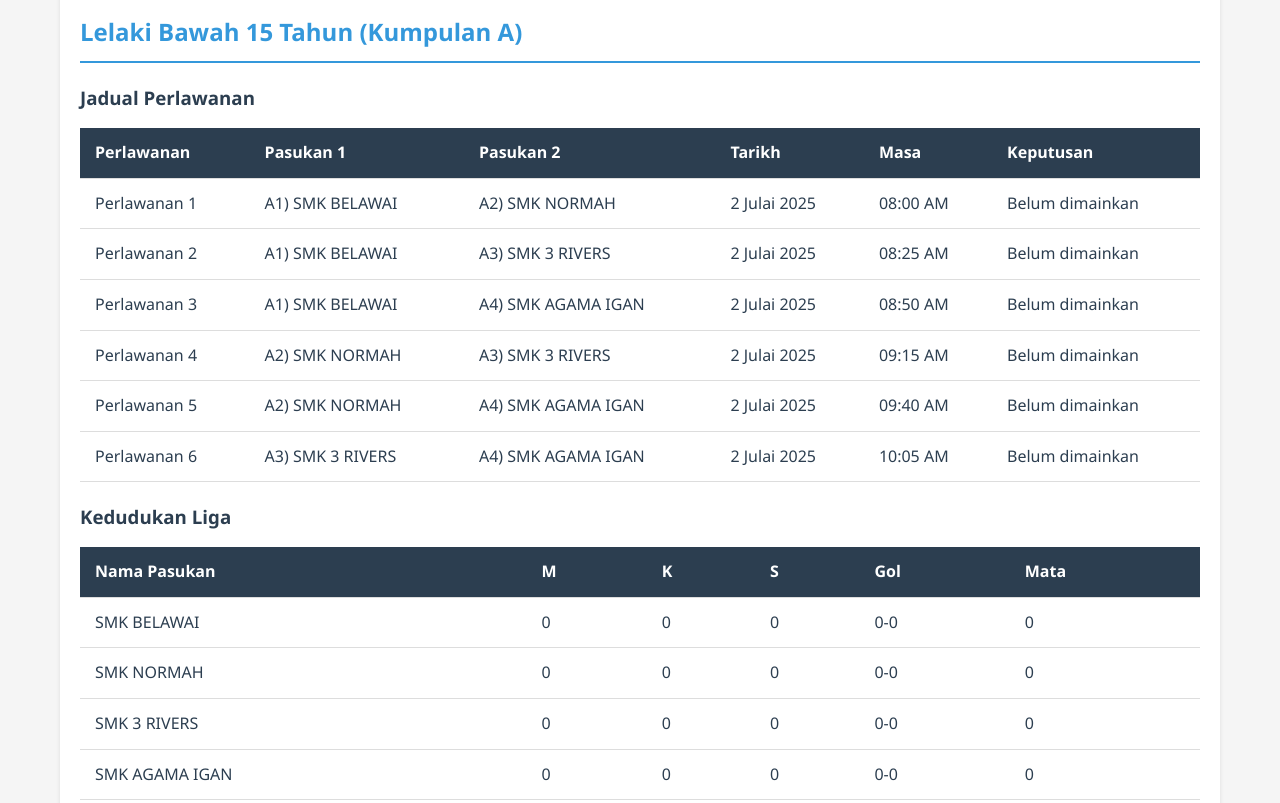
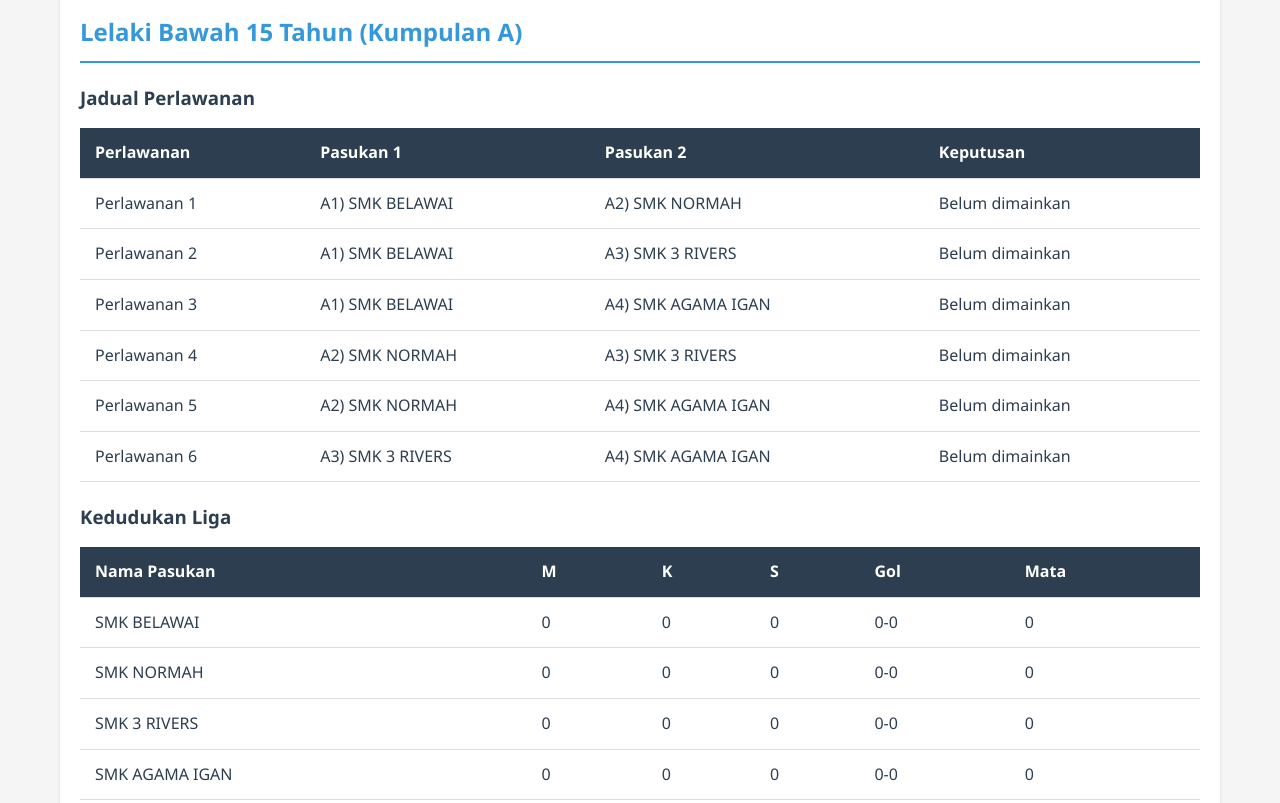
Before and after one commit to ediharianto010474/hokimssb2025, a plain HTML site: page index.html in a window 1280 px wide. Shown: the part 1040-1843 px from the top of the page. Drawn offline with Linux system fonts and the light colour scheme.

Commit message:
Update index.html

```diff
--- a/index.html
+++ b/index.html
@@ -394,8 +394,6 @@
                         <th>Perlawanan</th>
                         <th>Pasukan 1</th>
                         <th>Pasukan 2</th>
-                        <th>Tarikh</th>
-                        <th>Masa</th>
                         <th>Keputusan</th>
                     </tr></thead>
                     <tbody id="${groupId}Matches"></tbody>
@@ -428,8 +426,6 @@
                 <td>Perlawanan ${index + 1}</td>
                 <td>${match.team1}</td>
                 <td>${match.team2}</td>
-                <td>${match.date || ''}</td>
-                <td>${match.time || ''}</td>
                 <td>${match.completed ? `${match.score1}-${match.score2}` : 'Belum dimainkan'}</td>
             `;
             container.appendChild(row);
```
